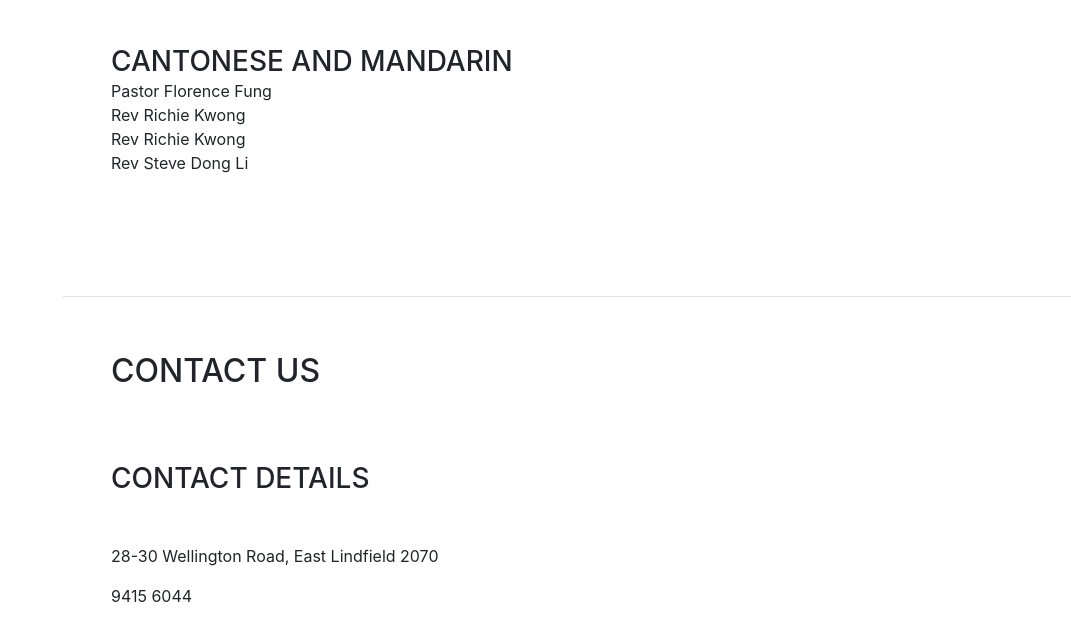
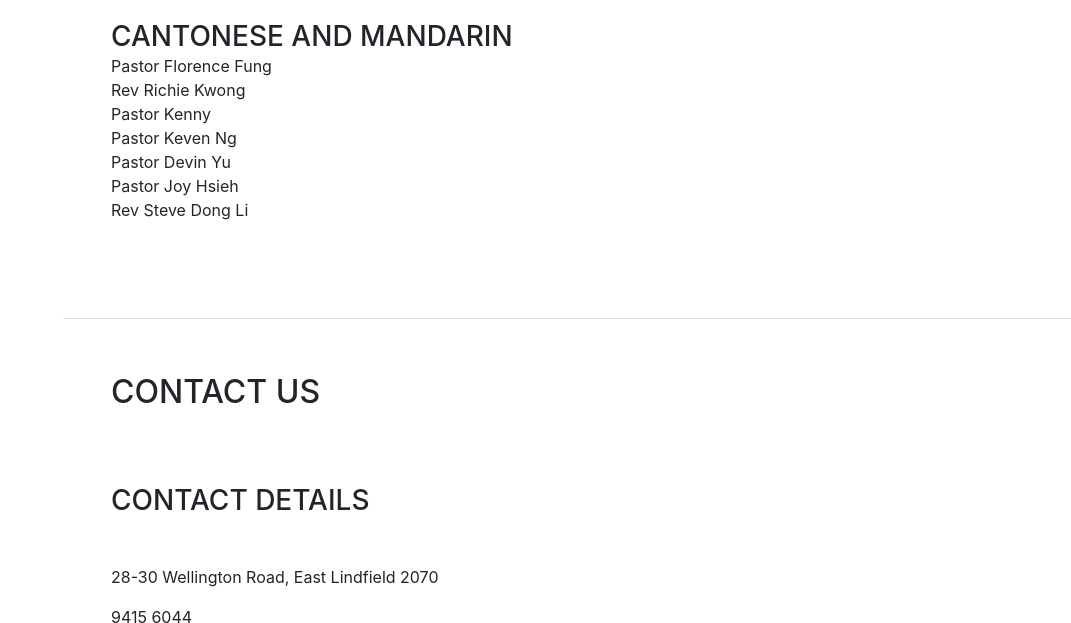
Before and after one commit to ernieay/bulletin, a website with bundled scripts: page eleven.html in a window 1280 px wide. Shown: the part 4503-5126 px from the top of the page, without its empty margins (209-1280 px from the left). Built offline with nearby package versions, Linux system fonts and the light colour scheme; no server answers; a web font is replaced by a local one.

Commit message:
add pastors

```diff
--- a/eleven.html
+++ b/eleven.html
@@ -240,7 +240,10 @@
             <h3 class="mb-0">Cantonese and Mandarin</h3>
             <div>Pastor Florence Fung</div>
             <div>Rev Richie Kwong</div>
-            <div>Rev Richie Kwong</div>
+            <div>Pastor Kenny</div>
+            <div>Pastor Keven Ng</div>
+            <div>Pastor Devin Yu</div>
+            <div>Pastor Joy Hsieh</div>
             <div>Rev Steve Dong Li</div>
 
           </div>
@@ -329,7 +332,7 @@
 
         <canvas id="base" class="chart chart-bar" chart-data="data" chart-labels="labels" chart-series="series">
         </canvas>
-        <div>Overall yearly target, General Fund: 1,144,000</div>
+        <div>Overall yearly target, General Fund: 1,548,183</div>
         <div>Overall yearly target, Mission Fund: 150,000</div>
       </div>
     </section>
```
